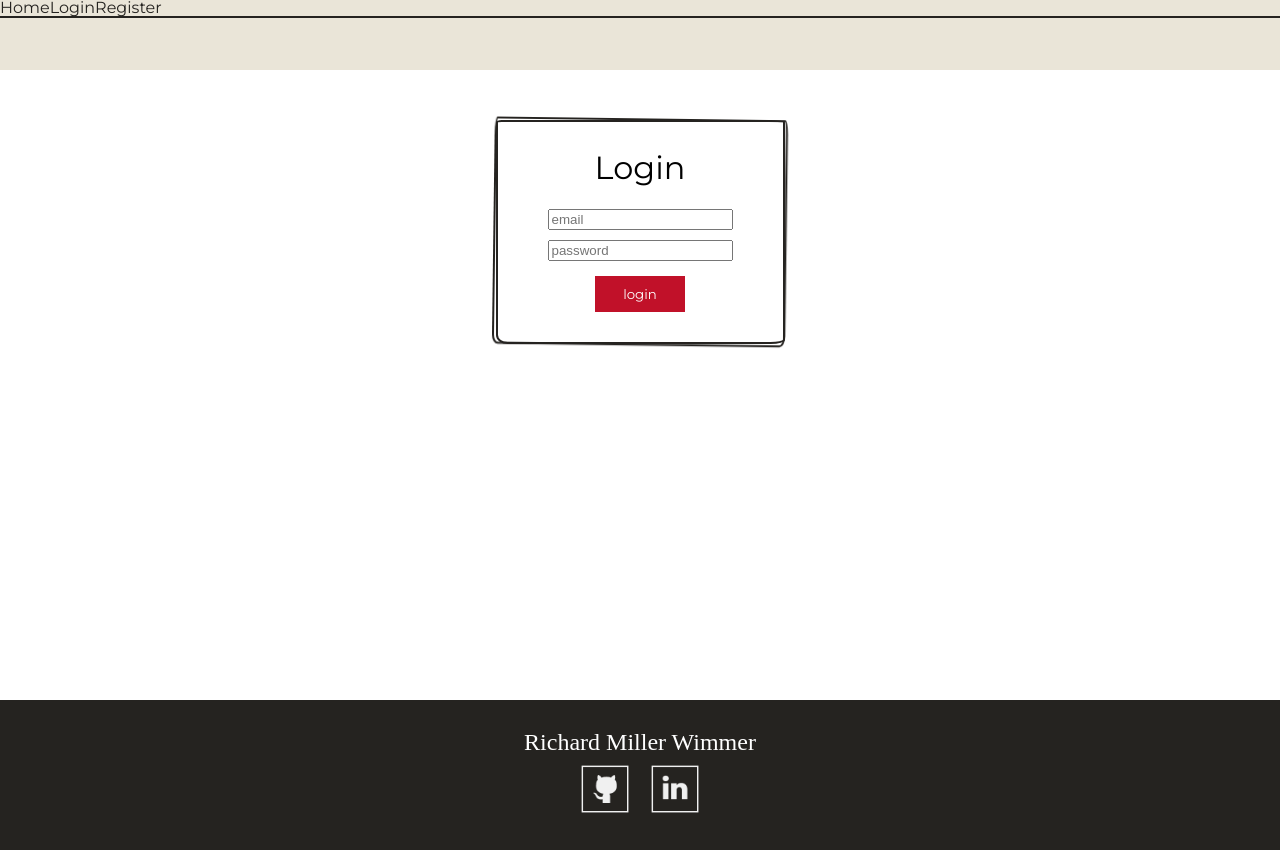
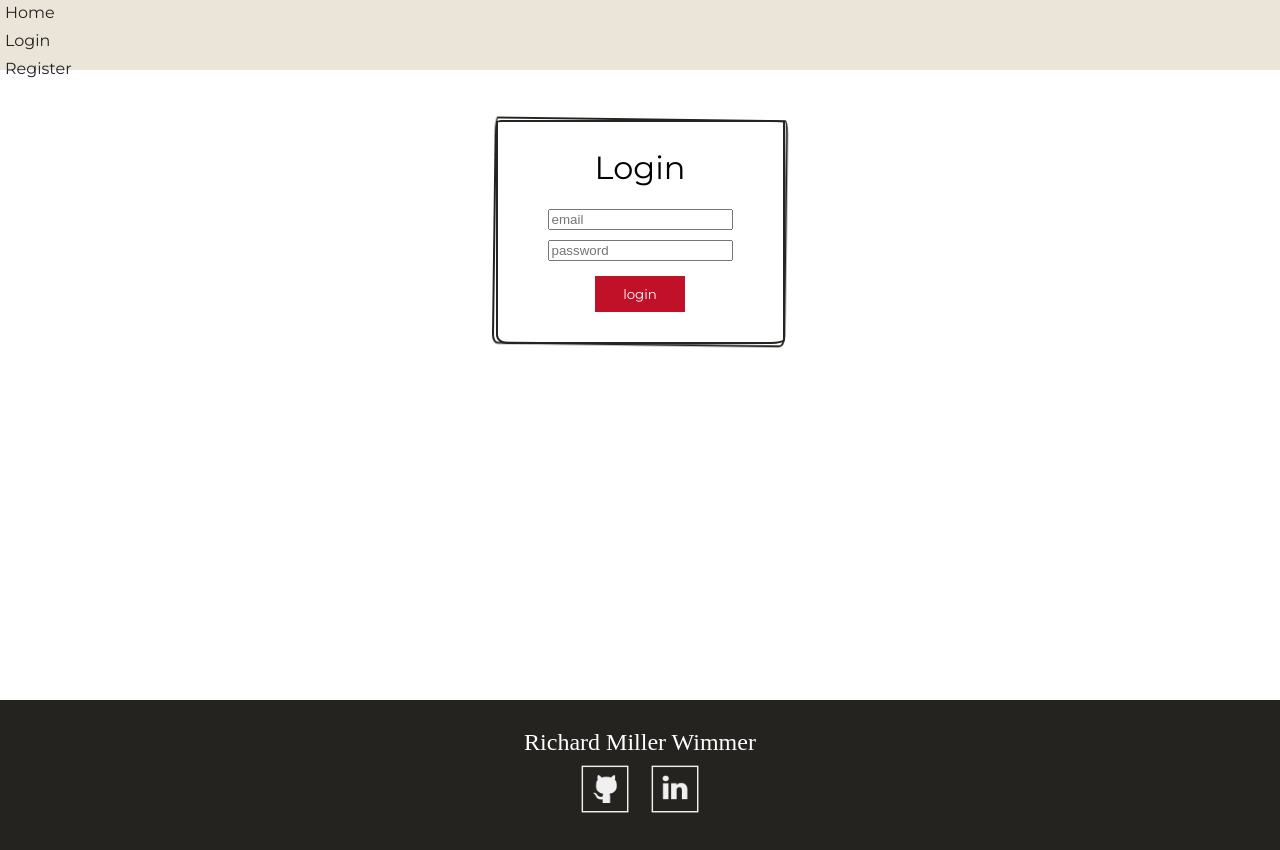
Before and after one commit to RichardMillerWimmer/heritage-boot-tracker, a React (Create React App) app: page /#/login in a window 1280 px wide. Built offline with nearby package versions, Linux system fonts and the light colour scheme; a web font is replaced by a local one; what redux-promise-middleware would draw is missing.

Commit message:
styling on nav

```diff
--- a/src/components/navigation/NavLinks.tsx
+++ b/src/components/navigation/NavLinks.tsx
@@ -24,18 +24,18 @@ const NavLinks: React.FC<RouteComponentProps> = (props: RouteComponentProps) =>
     }
 
     return (
-        <div className='navlinks'>
-            <nav>{!user.username ?
-                <ul>
-                    <Link to='/'>Home</Link>
-                    <Link to='/login'>Login</Link>
-                    <Link to='/register'>Register</Link>
+        <div >
+            <nav >{!user.username ?
+                <ul className='navlinks'>
+                    <Link className='link' to='/'>Home</Link>
+                    <Link className='link' to='/login'>Login</Link>
+                    <Link className='link' to='/register'>Register</Link>
                 </ul>
                 :
-                <ul>
-                    <Link to='/'>Home</Link>
-                    <Link to='/account'>Account</Link>
-                    <a onClick={logout}>Logout</a>
+                <ul className='navlinks'>
+                    <Link className='link' to='/'>Home</Link>
+                    <Link className='link' to='/account'>Account</Link>
+                    <a className='link' onClick={logout}>Logout</a>
                 </ul>
             }
             </nav>
--- a/src/sass/components/_navigation.sass
+++ b/src/sass/components/_navigation.sass
@@ -1,23 +1,15 @@
-.navigation
+.navlinks
     display: flex
     flex-flow: column nowrap
 
-.mobilenav
-    display: flex
-    flex-flow: column nowrap
-
-.navigation
-    a
-        // display: inline-block
-        // margin: 15px
-        color: $color-dark
-        border-bottom: 2px solid transparent
+.navlinks
+.link
+    display: inline
+    margin: 5px
+    color: $color-dark
+    border-bottom: 2px solid transparent
     &:hover
         border-bottom: 2px solid $color-dark
-.mobilenav
-    a
-        color: $color-dark
-        border-bottom: 2px solid transparent
 
 @media ( min-width: $bp-mobile )
     .mobilenav
--- a/src/sass/main.css
+++ b/src/sass/main.css
@@ -317,27 +317,19 @@ a {
   margin: 10px 0 0 0;
 }
 
-.navigation {
+.navlinks {
   display: flex;
   flex-flow: column nowrap;
 }
 
-.mobilenav {
-  display: flex;
-  flex-flow: column nowrap;
-}
-
-.navigation a {
+.link {
+  display: inline;
+  margin: 5px;
   color: #252320;
   border-bottom: 2px solid transparent;
 }
-.navigation:hover {
+.link:hover {
   border-bottom: 2px solid #252320;
-}
-
-.mobilenav a {
-  color: #252320;
-  border-bottom: 2px solid transparent;
 }
 
 @media (min-width: 455px) {
```
Also changed, not shown: 1 other file (tests, documents, lock files or other folders).
